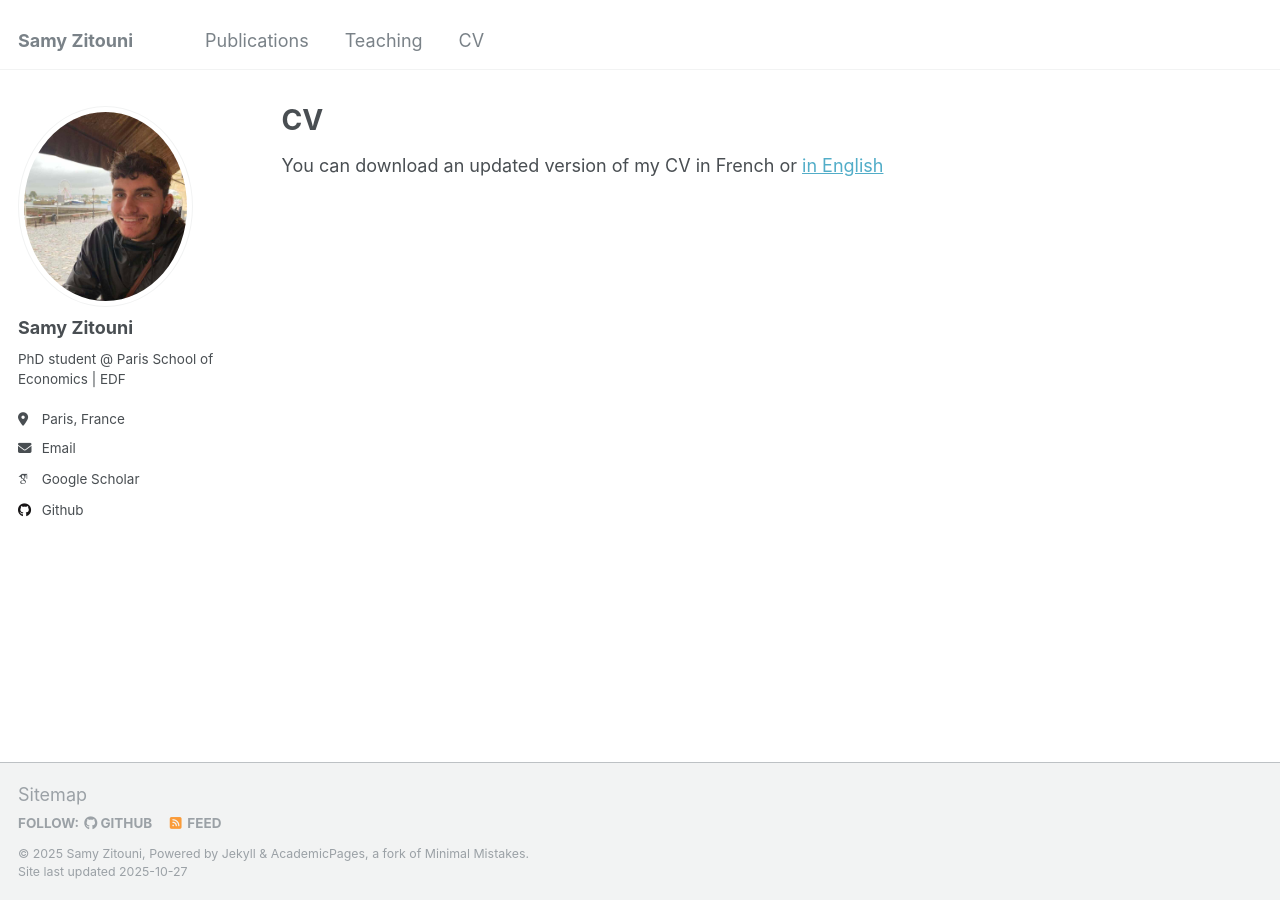
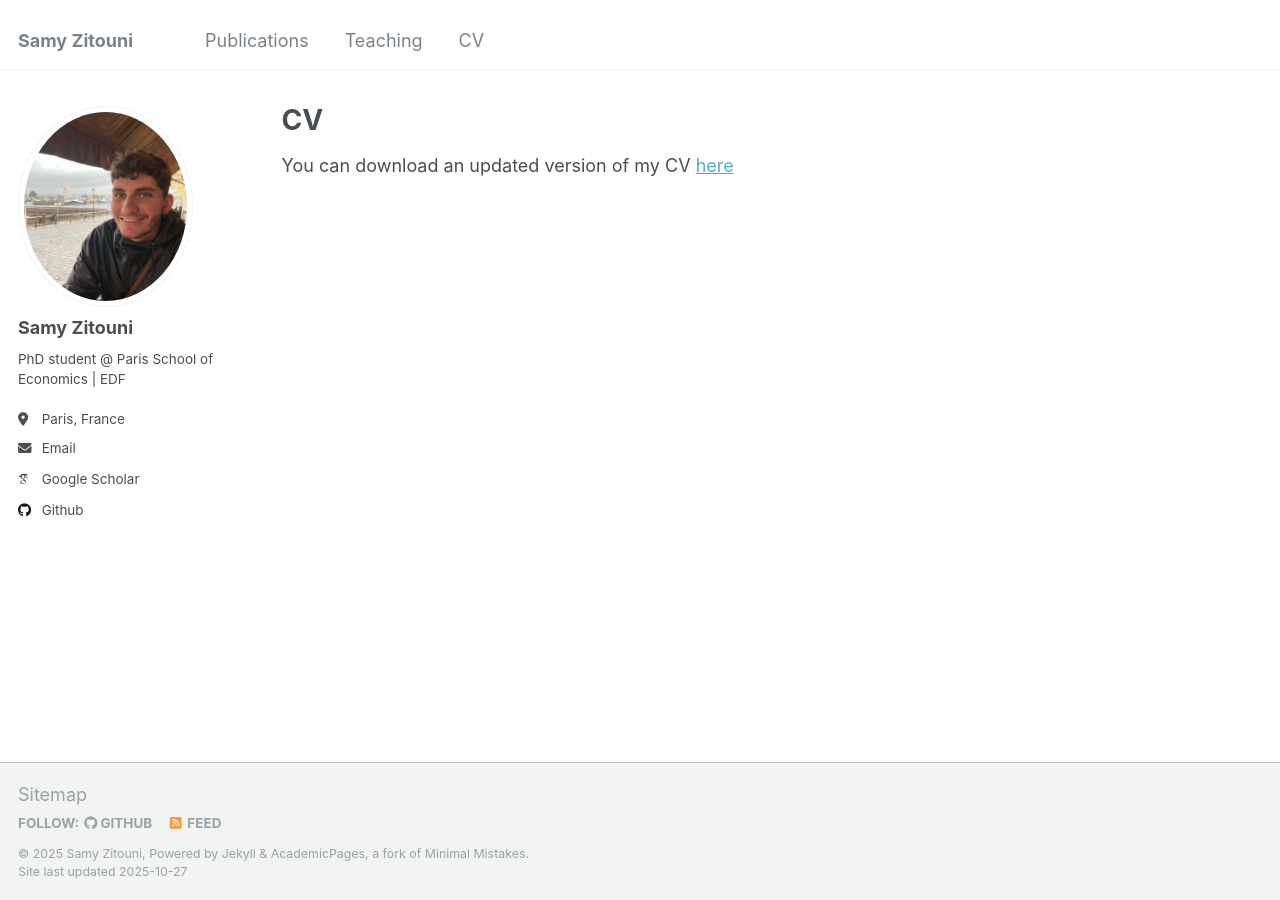
Before and after one commit to SamyZtn/samyzitouni.github.io, a Jekyll site: the page built from _pages/cv.md, in a window 1280 px wide. Built offline with Jekyll 4.4.1, drawn with Linux system fonts in a browser that asks for light colours; some web fonts are replaced.

Commit message:
Update cv.md

```diff
--- a/_pages/cv.md
+++ b/_pages/cv.md
@@ -8,4 +8,4 @@ redirect_from:
 ---
 
 
-You can download an updated version of my CV in French or [in English](https://raw.githubusercontent.com/SamyZtn/samyzitouni.github.io/master/files/CV_SZ_updated.pdf)
+You can download an updated version of my CV [here](https://raw.githubusercontent.com/SamyZtn/samyzitouni.github.io/master/files/CV_SZ_updated.pdf)
```
